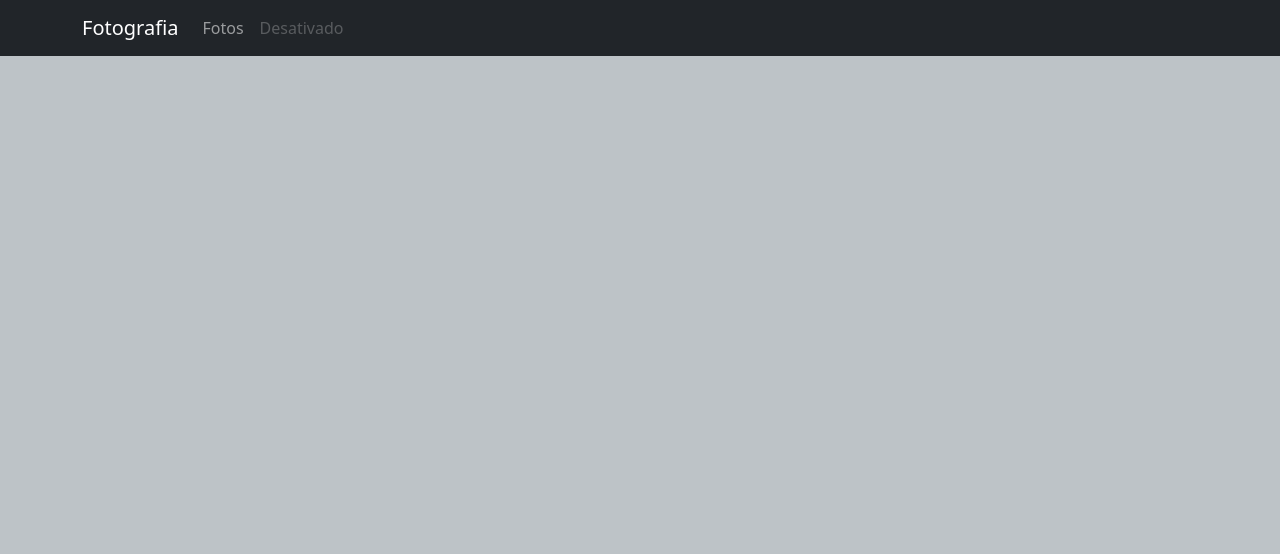
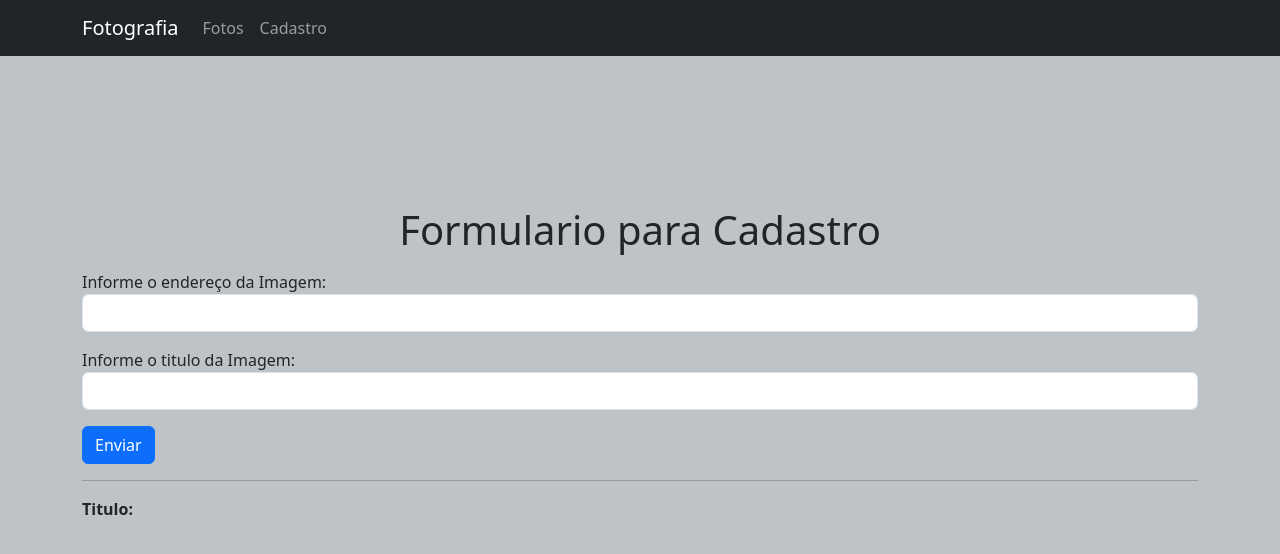
Before and after one commit to ThyagoAssis/projeto_foto, an Angular app: page /form in a window 1280 px wide. Before the commit this address led to /. Shown: the top 554 px of the page. Built offline with nearby package versions, Linux system fonts and the light colour scheme.

Commit message:
Formulario

```diff
--- a/package.json
+++ b/package.json
@@ -19,6 +19,7 @@
     "@angular/platform-browser-dynamic": "^16.2.0",
     "@angular/router": "^16.2.0",
     "bootstrap": "^5.3.1",
+    "json-server": "^0.17.3",
     "rxjs": "~7.8.0",
     "tslib": "^2.3.0",
     "zone.js": "~0.13.0"
--- a/src/app/app-routing.module.ts
+++ b/src/app/app-routing.module.ts
@@ -1,9 +1,11 @@
 import { NgModule } from '@angular/core';
 import { RouterModule, Routes } from '@angular/router';
+import { FormularioComponent } from './formulario/formulario.component';
 import { FotolistComponent } from './fotolist/fotolist.component';
 
 const routes: Routes = [
-  {path:'', component: FotolistComponent}
+  {path:'', component: FotolistComponent},
+  {path:'form', component: FormularioComponent}
 ];
 
 @NgModule({
--- /dev/null
+++ b/src/app/formulario/formulario.component.html
@@ -0,0 +1,36 @@
+<!--
+    Template Driven - é uma das formas de trabalhar formulario
+    Ferramentas:
+        > ngForm -> Gera uma variável(Caixinha) que guarda os dados do formulario
+        > ngModel -> Informa para ngModel os campos do formulario
+        > ngSubmit ->  Pega a caixinha(Variavel) em envia para o arquivo .ts do component
+-->
+
+
+
+
+<div class="container " style="margin-top: 150px;">
+    <h1 class="text-center"> Formulario para Cadastro</h1>
+
+<form #form="ngForm" (ngSubmit)="cadastro(form)">
+
+    <div class="form-group mt-3">
+        <label for="">Informe o endereço da Imagem: </label>
+        <input class="form-control" type="url" name="url" ngModel>
+    </div>
+
+    <div class="form-group mt-3">
+        <label for="">Informe o titulo da Imagem: </label>
+        <input class="form-control" type="text" name="titulo" ngModel>
+    </div>
+
+    <button class="btn btn-primary mt-3" type="submit" >{{ nameButton }}</button>
+
+</form>
+
+<hr>
+    <p><strong>Titulo: {{dados.titulo}}</strong></p>
+   <!--  <p><strong>URL: {{dados.url}}</strong></p>
+ -->
+    <img [src]="dados.url" alt="">
+</div>
--- /dev/null
+++ b/src/app/formulario/formulario.component.ts
@@ -0,0 +1,26 @@
+import { Component } from '@angular/core';
+
+@Component({
+  selector: 'app-formulario',
+  templateUrl: './formulario.component.html',
+  styleUrls: ['./formulario.component.css']
+})
+export class FormularioComponent {
+  nameButton = "Enviar";
+  dados = {
+    titulo: "",
+    url: ""
+  };
+
+
+  /* Método de cadastro */
+  cadastro(form:any){
+    /* console.log(form.value); */
+   /*  alert(form.value.titulo + " " + form.value.url); */
+    /* document.write("<strong>Título: </strong>" + form.value.titulo + "<br><hr>" + "<strong>URL: </strong>"+ form.value.url); */
+
+    this.dados = form.value
+
+
+  }
+}
--- a/src/app/header/header.component.html
+++ b/src/app/header/header.component.html
@@ -12,7 +12,7 @@
             </li>
 
             <li class="nav-item">
-            <a class="nav-link disabled" href="#">Desativado</a>
+            <a class="nav-link" routerLink="/form">Cadastro</a>
             </li>
         </ul>
         <!--  <form class="form-inline my-2 my-lg-0">
```
Also changed, not shown: src/app/app.module.ts (+11 -3 lines), src/app/formulario/formulario.component.css (added), 2 other files (tests, documents, lock files or other folders).
